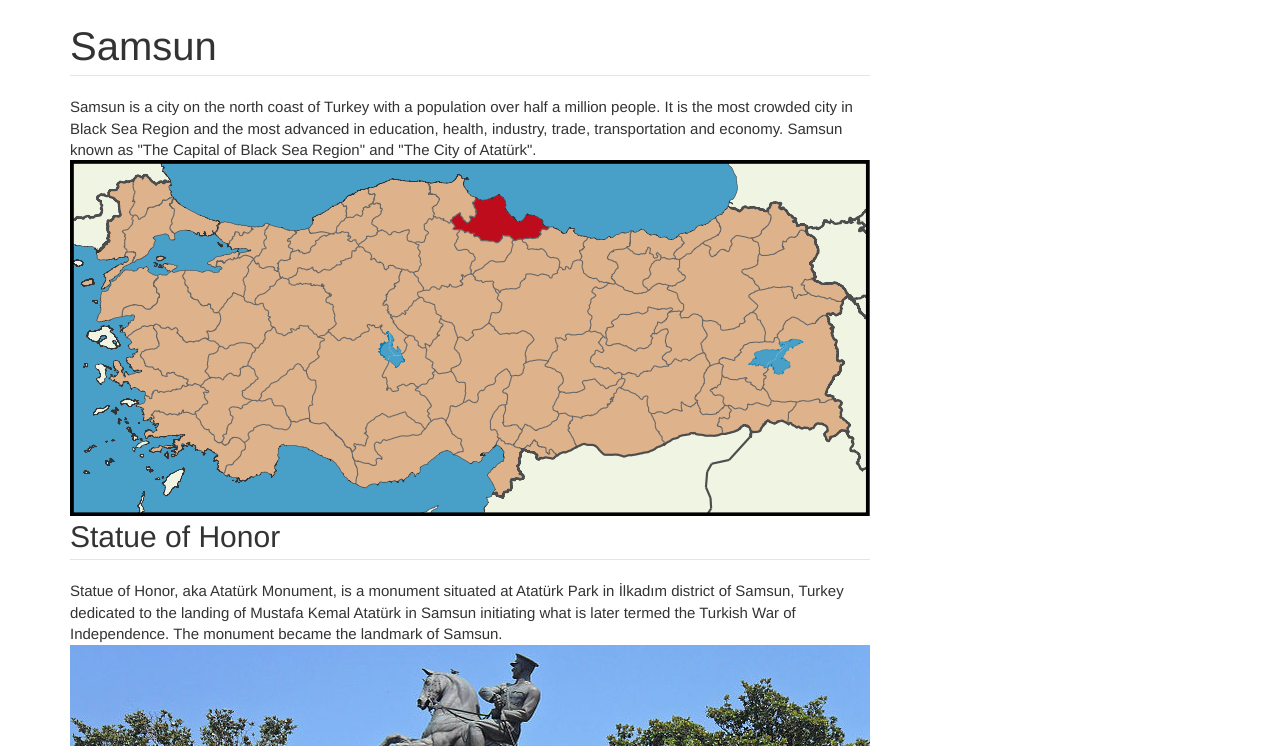
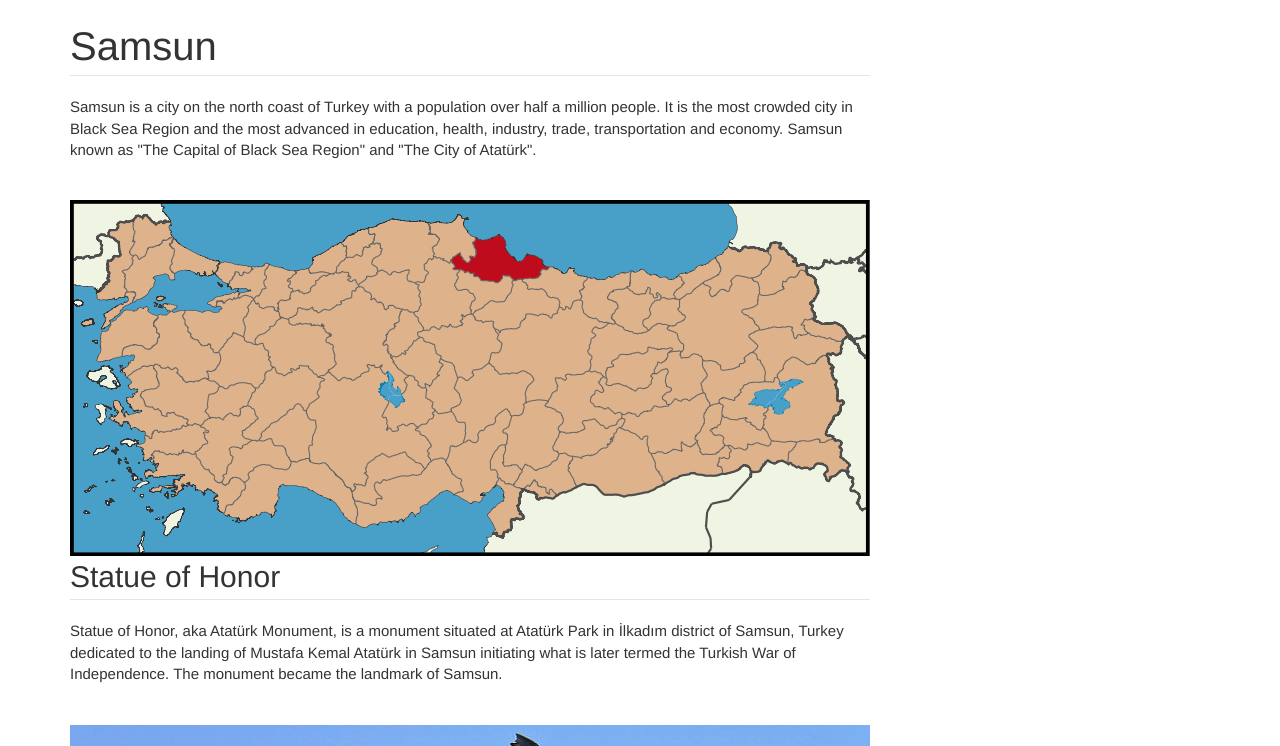
Before and after one commit to bgunseli/bgunseli.github.io, a plain HTML site: page hometown.html in a window 1280 px wide. Shown: the part 54-800 px from the top of the page. Drawn offline with nearby package versions, Linux system fonts and the light colour scheme.

Commit message:
Update hometown.html

```diff
--- a/hometown.html
+++ b/hometown.html
@@ -61,7 +61,7 @@
 
     <li>Samsun is a city on the north coast of Turkey with a population over half a million people. It is the most crowded
     city in Black Sea Region and the most advanced in education, health, industry, trade, transportation and economy.
-    Samsun known as "The Capital of Black Sea Region" and "The City of Atatürk".</li>
+    Samsun known as "The Capital of Black Sea Region" and "The City of Atatürk".</li> <br><br>
 
     <img src="media/map.png" class="img-responsive">
 
@@ -69,7 +69,7 @@
 
     <li>Statue of Honor, aka Atatürk Monument, is a monument situated at Atatürk Park in İlkadım district of Samsun, Turkey
     dedicated to the landing of Mustafa Kemal Atatürk in Samsun initiating what is later termed the Turkish War of Independence.
-    The monument became the landmark of Samsun.</li>
+    The monument became the landmark of Samsun.</li> <br><br>
 
     <img src="media/statueofhonor.png" class="img-responsive" id="last">
 
```
